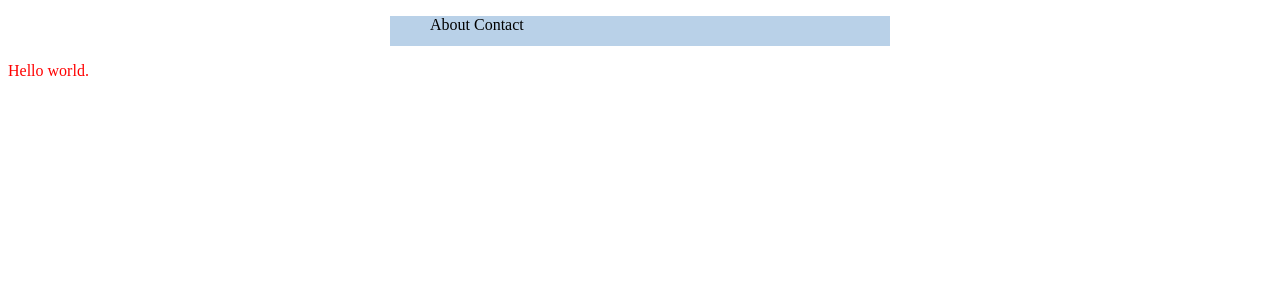
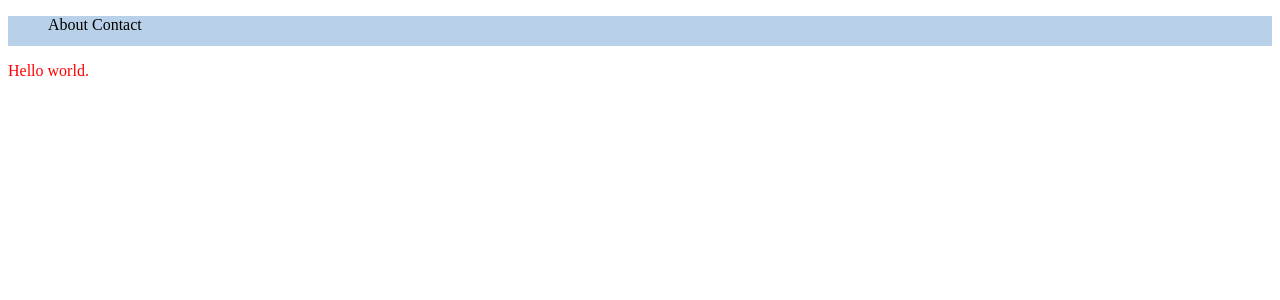
Before and after one commit to DavidBensonAB/chalkspark, a Jekyll site: the page built from index.html, in a window 1280 px wide. Shown: the top 300 px of the page. Built offline with Jekyll 4.4.1, drawn with Linux system fonts in a browser that asks for light colours.

Commit message:
Update main.css

```diff
--- a/css/main.css
+++ b/css/main.css
@@ -5,7 +5,6 @@ p {
 .nav {
   margin: auto;
   height: 30px;
-  width: 500px;
   background-color: #b9d1e8;
 }
 
```
